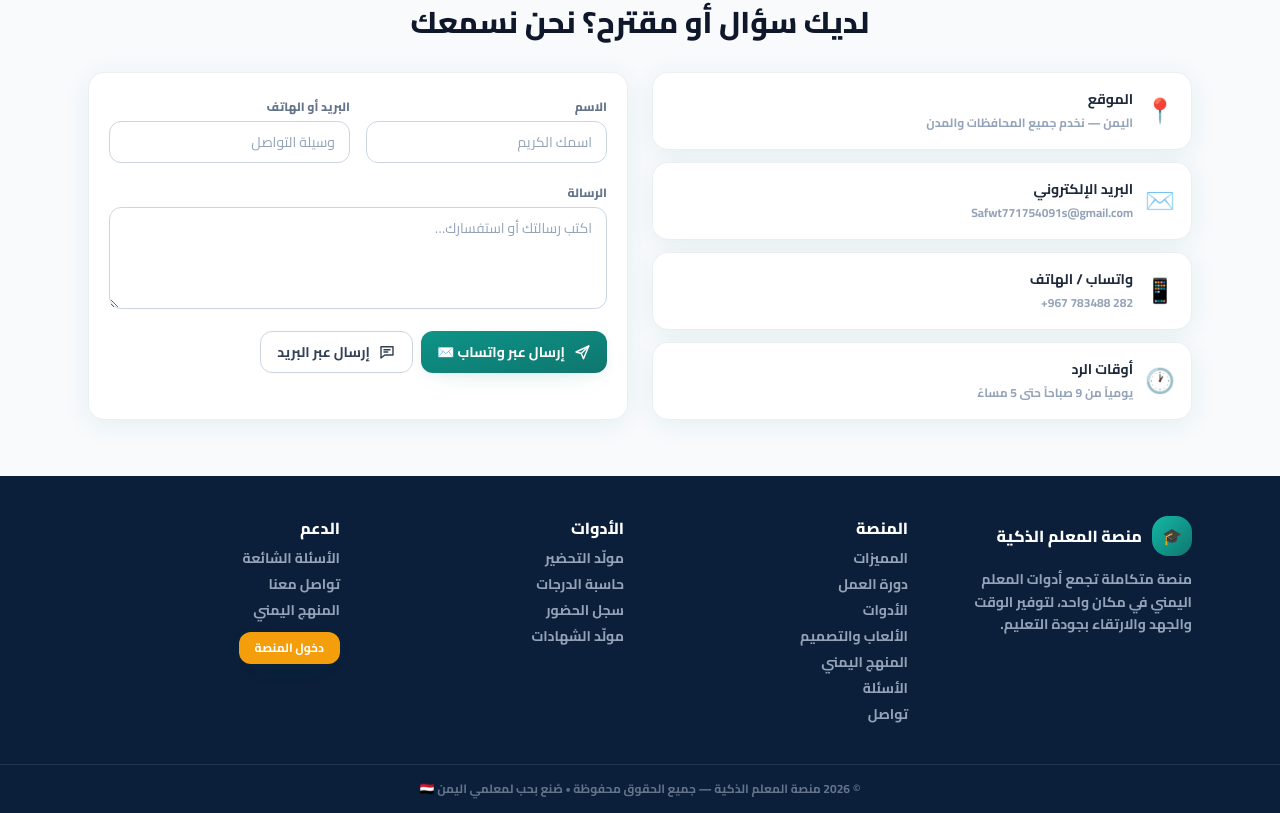
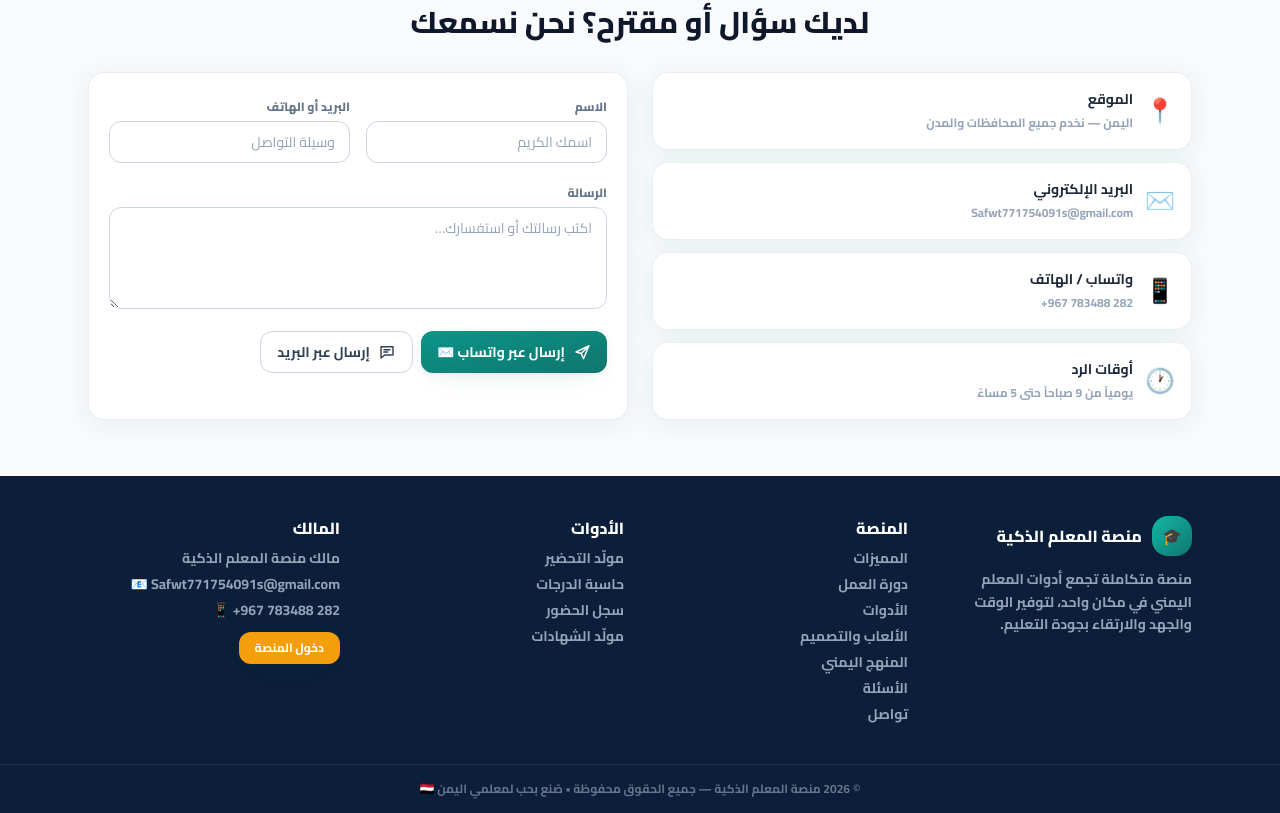
Before and after one commit to safwt771754091s-crypto/alfaeq-yemen, a React (Vite) app: page / in a window 1280 px wide. Shown: the part 5854-6667 px from the top of the page. Built offline with nearby package versions, Linux system fonts and the light colour scheme.

Commit message:
feat(landing): add owner column to footer with official contact
The footer's fourth column is now 'المالك' showing the platform owner with
the approved email and WhatsApp links (no personal name, per earlier request).

Co-authored-by: openhands <openhands@all-hands.dev>

```diff
--- a/src/pages/Landing.jsx
+++ b/src/pages/Landing.jsx
@@ -537,7 +537,15 @@ export default function Landing({ onStart }) {
           </div>
           <div><b className="block text-white font-extrabold mb-2">المنصة</b><ul className="space-y-1.5 text-sm font-bold text-slate-400">{NAV_LINKS.map((l) => <li key={l.href}><a href={l.href} className="hover:text-white">{l.label}</a></li>)}</ul></div>
           <div><b className="block text-white font-extrabold mb-2">الأدوات</b><ul className="space-y-1.5 text-sm font-bold text-slate-400"><li>مولّد التحضير</li><li>حاسبة الدرجات</li><li>سجل الحضور</li><li>مولّد الشهادات</li></ul></div>
-          <div><b className="block text-white font-extrabold mb-2">الدعم</b><ul className="space-y-1.5 text-sm font-bold text-slate-400"><li><a href="#faq" className="hover:text-white">الأسئلة الشائعة</a></li><li><a href="#contact" className="hover:text-white">تواصل معنا</a></li><li><a href="#curriculum" className="hover:text-white">المنهج اليمني</a></li></ul><button onClick={onStart} className="btn-sand mt-3 !py-2 text-xs">دخول المنصة</button></div>
+          <div>
+            <b className="block text-white font-extrabold mb-2">المالك</b>
+            <ul className="space-y-1.5 text-sm font-bold text-slate-400">
+              <li>مالك منصة المعلم الذكية</li>
+              <li><a href="mailto:Safwt771754091s@gmail.com" dir="ltr" className="hover:text-white">📧 Safwt771754091s@gmail.com</a></li>
+              <li><a href="https://wa.me/967783488282" target="_blank" rel="noreferrer" dir="ltr" className="hover:text-white">📱 +967 783488 282</a></li>
+            </ul>
+            <button onClick={onStart} className="btn-sand mt-3 !py-2 text-xs">دخول المنصة</button>
+          </div>
         </div>
         <div className="border-t border-white/10 py-4 text-center text-xs text-slate-500 font-bold">
           © 2026 منصة المعلم الذكية — جميع الحقوق محفوظة • صُنع بحب لمعلمي اليمن 🇾🇪
```
Also changed, not shown: 3 other files (tests, documents, lock files or other folders).
